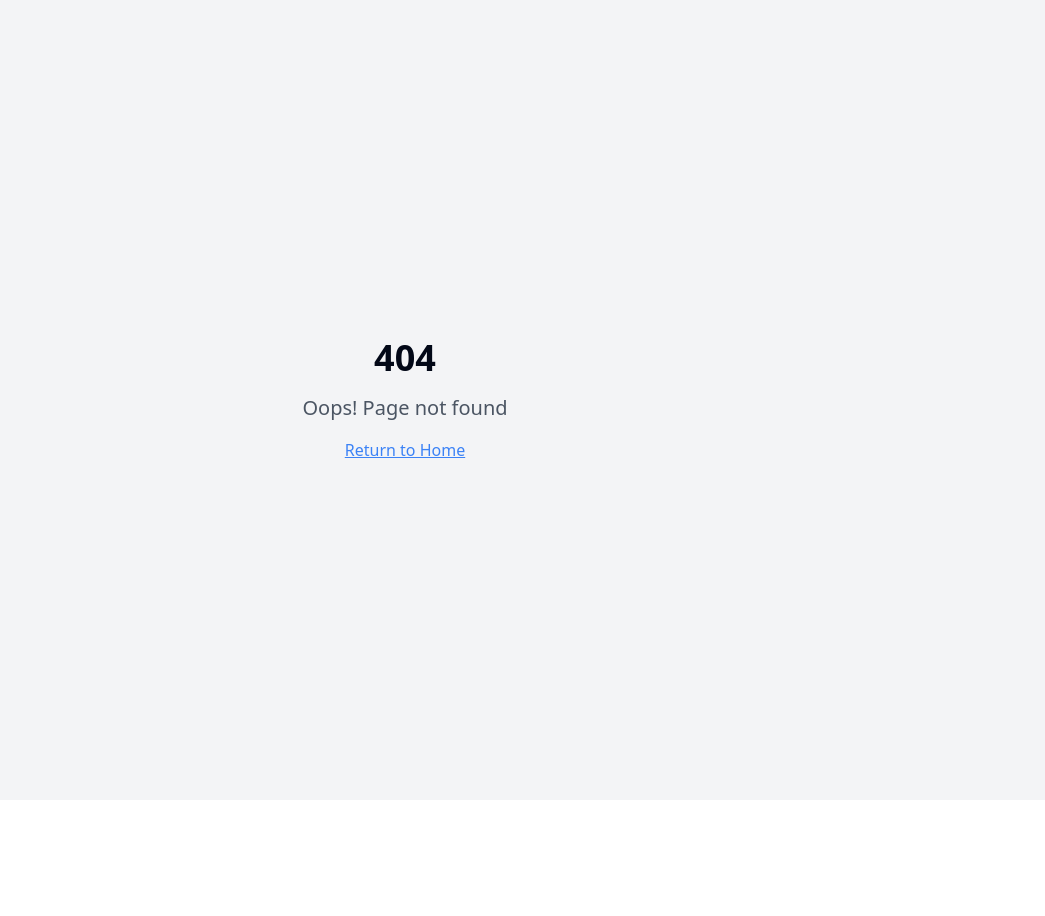
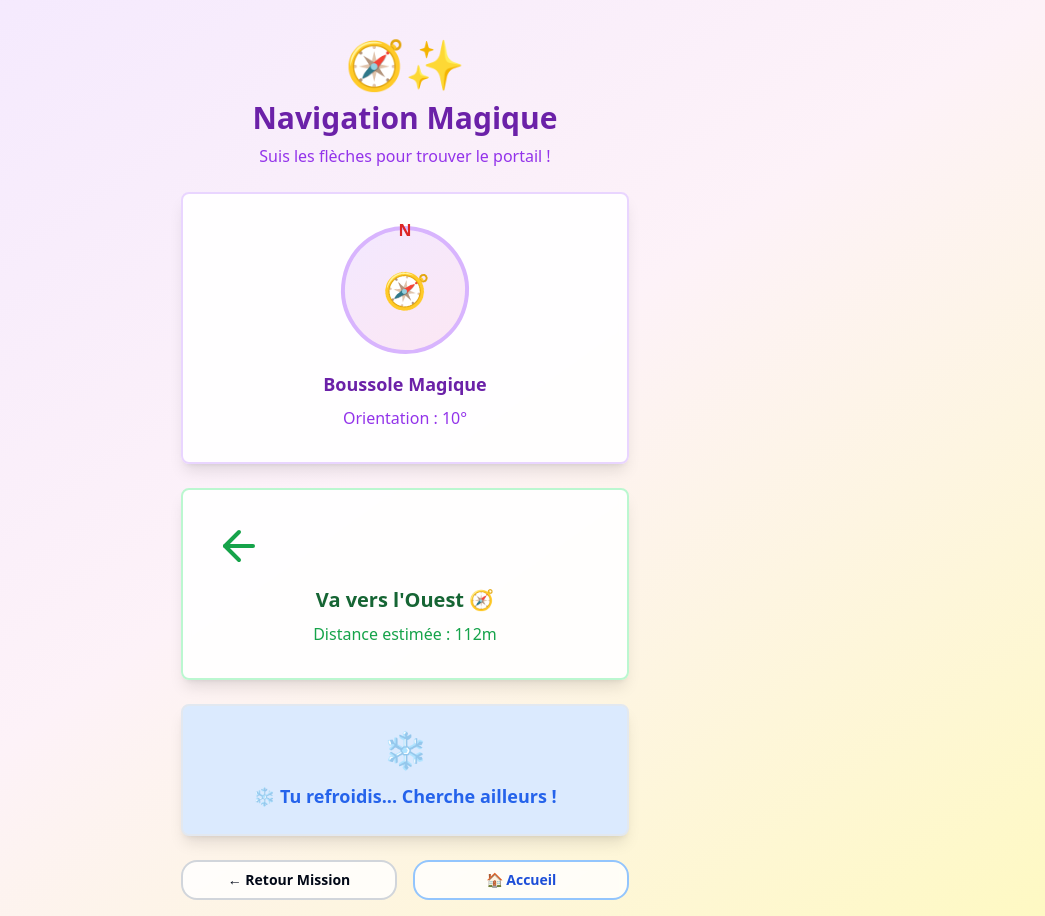
Before and after one commit to pierrelefebvre/portal-pal-quest-fun-11-cfdc4240, a React (Vite) app: page /navigation in a window 1280 px wide. Before the commit this address had no page. Shown: the whole page, without its empty margins (235-1280 px from the left). Before the commit the page ends 800 px from the top, so only its background shows below. Built offline with nearby package versions, Linux system fonts and the light colour scheme.

Commit message:
Add compass and direction page
Implement a page with a compass, arrows, direction, distance, and temperature indicators.

```diff
--- a/src/App.tsx
+++ b/src/App.tsx
@@ -1,4 +1,3 @@
-
 import { Toaster } from "@/components/ui/toaster";
 import { Toaster as Sonner } from "@/components/ui/sonner";
 import { TooltipProvider } from "@/components/ui/tooltip";
@@ -10,6 +9,7 @@ import Map from "./pages/Map";
 import Portal from "./pages/Portal";
 import Profile from "./pages/Profile";
 import NotFound from "./pages/NotFound";
+import Navigation from "./pages/Navigation";
 
 const queryClient = new QueryClient();
 
@@ -22,6 +22,7 @@ const App = () => (
         <Routes>
           <Route path="/" element={<Index />} />
           <Route path="/mission" element={<Mission />} />
+          <Route path="/navigation" element={<Navigation />} />
           <Route path="/map" element={<Map />} />
           <Route path="/portal/:id" element={<Portal />} />
           <Route path="/profile" element={<Profile />} />
--- a/src/pages/Mission.tsx
+++ b/src/pages/Mission.tsx
@@ -1,4 +1,3 @@
-
 import { useState, useEffect } from "react";
 import { Button } from "@/components/ui/button";
 import { Card, CardContent, CardHeader, CardTitle } from "@/components/ui/card";
@@ -128,7 +127,7 @@ const Mission = () => {
               <CardContent className="p-6 text-center">
                 <div className="text-5xl mb-4">🔍✨</div>
                 <Button
-                  onClick={() => navigate('/portal/1')}
+                  onClick={() => navigate('/navigation')}
                   disabled={!canScanPortal}
                   className={`w-full font-bold py-4 rounded-full text-lg shadow-lg transform hover:scale-105 transition-all duration-200 ${
                     canScanPortal
@@ -136,11 +135,11 @@ const Mission = () => {
                       : 'bg-gray-300 text-gray-500 cursor-not-allowed'
                   }`}
                 >
-                  {canScanPortal ? '🔮 Scanner le portail' : '🔒 Rapproche-toi du portail'}
+                  {canScanPortal ? '🧭 Naviguer vers le portail' : '🔒 Rapproche-toi du portail'}
                 </Button>
                 {!canScanPortal && (
                   <p className="text-gray-500 text-sm mt-2">
-                    Tu dois être très proche pour scanner !
+                    Tu dois être très proche pour naviguer !
                   </p>
                 )}
               </CardContent>
--- /dev/null
+++ b/src/pages/Navigation.tsx
@@ -0,0 +1,158 @@
+
+import { useState, useEffect } from "react";
+import { Button } from "@/components/ui/button";
+import { Card, CardContent } from "@/components/ui/card";
+import { ArrowUp, ArrowDown, ArrowLeft, ArrowRight } from "lucide-react";
+import { useNavigate } from "react-router-dom";
+
+const Navigation = () => {
+  const navigate = useNavigate();
+  const [distance, setDistance] = useState<number>(150);
+  const [temperature, setTemperature] = useState<'cold' | 'warm' | 'hot'>('cold');
+  const [direction, setDirection] = useState<'north' | 'south' | 'east' | 'west'>('north');
+  const [compass, setCompass] = useState(0);
+
+  useEffect(() => {
+    // Simulation du mouvement et de la direction
+    const interval = setInterval(() => {
+      const newDistance = Math.max(10, distance - Math.random() * 30);
+      setDistance(newDistance);
+
+      if (newDistance < 50) setTemperature('hot');
+      else if (newDistance < 100) setTemperature('warm');
+      else setTemperature('cold');
+
+      // Changer la direction aléatoirement
+      const directions = ['north', 'south', 'east', 'west'] as const;
+      setDirection(directions[Math.floor(Math.random() * directions.length)]);
+
+      // Animation de la boussole
+      setCompass(prev => (prev + 5) % 360);
+    }, 2000);
+
+    return () => clearInterval(interval);
+  }, [distance]);
+
+  const getTemperatureMessage = () => {
+    switch (temperature) {
+      case 'hot': return { text: "🔥 Tu brûles ! Tout proche !", color: "text-red-600", bg: "bg-red-100" };
+      case 'warm': return { text: "😊 Tu chauffes ! Continue !", color: "text-orange-600", bg: "bg-orange-100" };
+      case 'cold': return { text: "❄️ Tu refroidis... Cherche ailleurs !", color: "text-blue-600", bg: "bg-blue-100" };
+    }
+  };
+
+  const getDirectionArrow = () => {
+    switch (direction) {
+      case 'north': return <ArrowUp className="h-12 w-12" />;
+      case 'south': return <ArrowDown className="h-12 w-12" />;
+      case 'east': return <ArrowRight className="h-12 w-12" />;
+      case 'west': return <ArrowLeft className="h-12 w-12" />;
+    }
+  };
+
+  const getDirectionText = () => {
+    switch (direction) {
+      case 'north': return "Va vers le Nord 🧭";
+      case 'south': return "Va vers le Sud 🧭";
+      case 'east': return "Va vers l'Est 🧭";
+      case 'west': return "Va vers l'Ouest 🧭";
+    }
+  };
+
+  return (
+    <div className="min-h-screen bg-gradient-to-br from-purple-100 via-pink-50 to-yellow-100 p-4">
+      <div className="max-w-md mx-auto">
+        {/* Header */}
+        <div className="text-center mb-6 pt-6">
+          <div className="text-5xl mb-3">🧭✨</div>
+          <h1 className="text-3xl font-bold text-purple-800 mb-2">
+            Navigation Magique
+          </h1>
+          <p className="text-purple-600">Suis les flèches pour trouver le portail !</p>
+        </div>
+
+        {/* Boussole */}
+        <Card className="mb-6 bg-white/90 backdrop-blur-sm shadow-lg border-2 border-purple-200">
+          <CardContent className="p-8 text-center">
+            <div className="relative mb-4">
+              <div
+                className="w-32 h-32 mx-auto rounded-full border-4 border-purple-300 bg-gradient-to-br from-purple-100 to-pink-100 flex items-center justify-center"
+                style={{ transform: `rotate(${compass}deg)` }}
+              >
+                <div className="text-4xl">🧭</div>
+              </div>
+              <div className="absolute top-0 left-1/2 transform -translate-x-1/2 -translate-y-2 text-red-600 font-bold">
+                N
+              </div>
+            </div>
+            <p className="text-purple-800 font-bold text-lg mb-2">Boussole Magique</p>
+            <p className="text-purple-600">Orientation : {compass}°</p>
+          </CardContent>
+        </Card>
+
+        {/* Direction */}
+        <Card className="mb-6 bg-white/90 backdrop-blur-sm shadow-lg border-2 border-green-200">
+          <CardContent className="p-8 text-center">
+            <div className="text-green-600 mb-4">
+              {getDirectionArrow()}
+            </div>
+            <p className="text-green-800 font-bold text-xl mb-2">
+              {getDirectionText()}
+            </p>
+            <p className="text-green-600">
+              Distance estimée : {Math.round(distance)}m
+            </p>
+          </CardContent>
+        </Card>
+
+        {/* Temperature Status */}
+        <Card className={`mb-6 ${getTemperatureMessage().bg} border-2 shadow-lg`}>
+          <CardContent className="p-6 text-center">
+            <div className="text-4xl mb-3">
+              {temperature === 'hot' ? '🔥' : temperature === 'warm' ? '😊' : '❄️'}
+            </div>
+            <p className={`${getTemperatureMessage().color} font-bold text-lg`}>
+              {getTemperatureMessage().text}
+            </p>
+          </CardContent>
+        </Card>
+
+        {/* Scanner Button */}
+        {temperature === 'hot' && (
+          <Card className="mb-6 bg-white/90 backdrop-blur-sm shadow-lg">
+            <CardContent className="p-6 text-center">
+              <div className="text-5xl mb-4 animate-bounce">✨🔍✨</div>
+              <Button
+                onClick={() => navigate('/portal/1')}
+                className="w-full bg-gradient-to-r from-purple-500 to-pink-600 hover:from-purple-600 hover:to-pink-700 text-white font-bold py-4 rounded-full text-lg shadow-lg transform hover:scale-105 transition-all duration-200"
+              >
+                🔮 Scanner le portail maintenant !
+              </Button>
+            </CardContent>
+          </Card>
+        )}
+
+        {/* Navigation */}
+        <div className="grid grid-cols-2 gap-4">
+          <Button
+            onClick={() => navigate('/mission')}
+            variant="outline"
+            className="bg-white/80 backdrop-blur-sm border-2 border-gray-300 hover:bg-gray-50 font-bold py-3 rounded-2xl"
+          >
+            ← Retour Mission
+          </Button>
+
+          <Button
+            onClick={() => navigate('/')}
+            variant="outline"
+            className="bg-white/80 backdrop-blur-sm border-2 border-blue-300 hover:bg-blue-50 text-blue-700 font-bold py-3 rounded-2xl"
+          >
+            🏠 Accueil
+          </Button>
+        </div>
+      </div>
+    </div>
+  );
+};
+
+export default Navigation;
```
